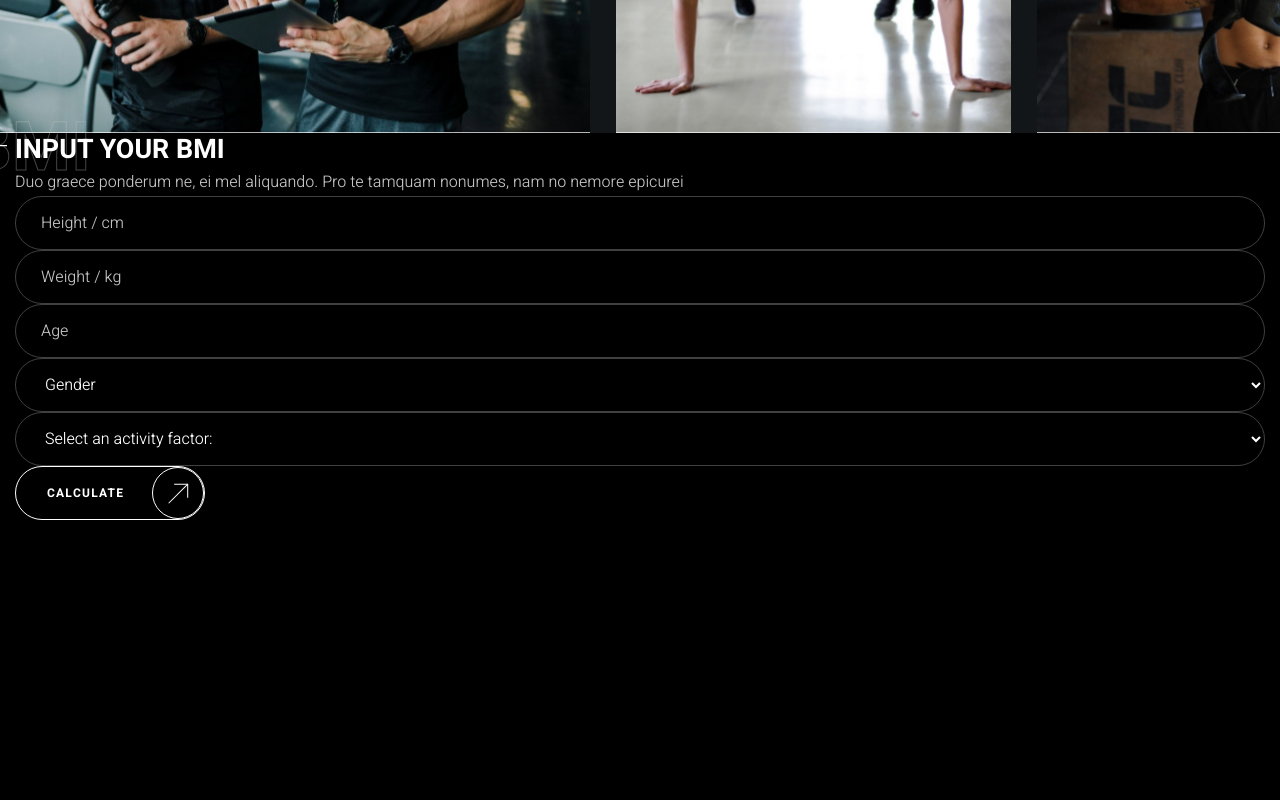
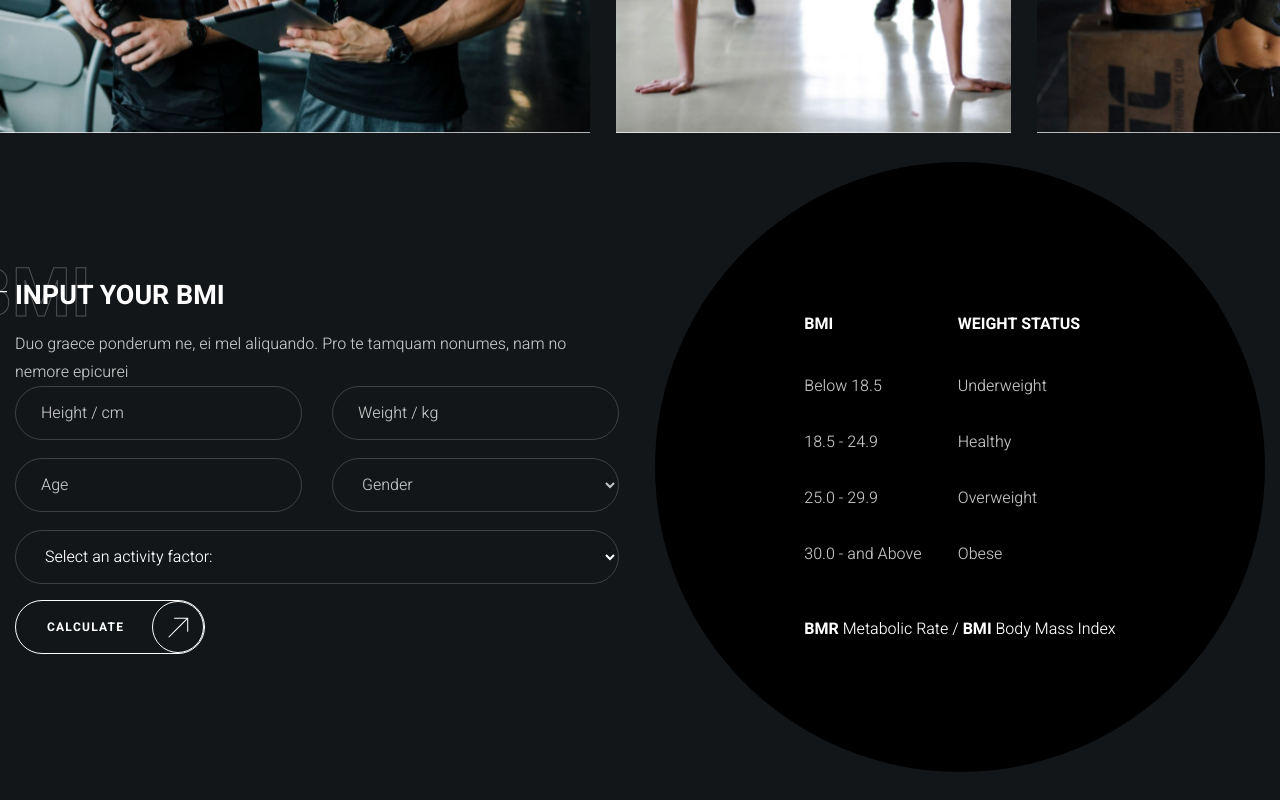
Before and after one commit to Leonid-Volochay/kropp-fitness, a plain HTML site: page index.html in a window 1280 px wide. Shown: the part 5720-6520 px from the top of the page. Before the commit the page ends 6240 px from the top, so only its background shows below. Drawn offline with Linux system fonts and the light colour scheme.

Commit message:
Создал и стилизовал блок Calculate

```diff
--- a/index.html
+++ b/index.html
@@ -14,11 +14,7 @@
 
     <header class="header">
         <a href="" class="header-logo">
-            <img class="header-logo-image"
-            src="./images/logo.png"
-            alt="logo KROPP"
-            width: 135px;
-            height: 25px;>
+            <img class="header-logo-image" src="./images/logo.png" alt="logo KROPP" width: 135px; height: 25px;>
         </a>
         <nav class="header-menu">
             <ul class="header-menu-list">
@@ -40,16 +36,10 @@
             </ul>
         </nav>
         <div class="header-actions">
-            <button
-            class="header-book-button button"
-            type="button"
-            onclick="openWindow()">
+            <button class="header-book-button button" type="button" onclick="openWindow()">
                 Book now
             </button>
-        <button
-        class="header-burger-button"
-        type="button"
-        title="Open menu">
+            <button class="header-burger-button" type="button" title="Open menu">
                 <span class="visually-hidden">Open menu</span>
                 <span class="header-burger-button-line"></span>
                 <span class="header-burger-button-line"></span>
@@ -64,7 +54,7 @@
             <h2 class="visually-hidden">Upcoming events</h2>
             <div class="banner-body">
                 <div class="banner-info">
-                New event<br/>
+                    New event<br />
                     coming up / <time datetime="06-07">june 7</time>&nbsp;-&nbsp;<time datetime="06-13">13</time>
                 </div>
                 <h3 class="banner-title">Crossfit</h3>
@@ -95,47 +85,35 @@
                 <li class="motivation-item">
                     <div class="motivation-card container">
                         <div class="motivation-card-body">
-                            <h3
-                            class="motivation-card-title backdrop-title title-medium"
-                            data-title="Strong">
-                                Be you, just stronger! <br/>
+                            <h3 class="motivation-card-title backdrop-title title-medium" data-title="Strong">
+                                Be you, just stronger! <br />
                                 Power is in you
                             </h3>
                             <div class="motivation-card-description">
-                                <p>Unum solum justo ex ius. Pro cu probo laboramus eius insolens euripidis te eos, ut agam tota.</p>
+                                <p>Unum solum justo ex ius. Pro cu probo laboramus eius insolens euripidis te eos, ut
+                                    agam tota.</p>
                             </div>
                             <a href="/" class="motivation-car-button button transparrent">View more</a>
                         </div>
-                        <img
-                        class="motivation-card-image"
-                        src="./images/motivation/1.jpg"
-                        alt="A man pulling himself up on a horizontal bar"
-                        width="518px"
-                        height="760px"
-                        >
+                        <img class="motivation-card-image" src="./images/motivation/1.jpg"
+                            alt="A man pulling himself up on a horizontal bar" width="518px" height="760px">
                     </div>
                 </li>
                 <li class="motivation-item">
                     <div class="motivation-card container">
                         <div class="motivation-card-body">
-                            <h3
-                            class="motivation-card-title backdrop-title title-medium"
-                            data-title="Start">
-                            Today is the best <br/>
+                            <h3 class="motivation-card-title backdrop-title title-medium" data-title="Start">
+                                Today is the best <br />
                                 day to start!
                             </h3>
                             <div class="motivation-card-description">
-                                <p>Sed abhorreant constituam consectetuer eu. At mei clita deserunt, his movet molestie nemore.</p>
+                                <p>Sed abhorreant constituam consectetuer eu. At mei clita deserunt, his movet molestie
+                                    nemore.</p>
                             </div>
                             <a href="/" class="motivation-car-button button transparrent">View more</a>
                         </div>
-                        <img
-                        class="motivation-card-image"
-                        src="./images/motivation/2.jpg"
-                        alt="A man with gntels shakes his biceps"
-                        width="518px"
-                        height="760px"
-                        >
+                        <img class="motivation-card-image" src="./images/motivation/2.jpg"
+                            alt="A man with gntels shakes his biceps" width="518px" height="760px">
                     </div>
                 </li>
             </ul>
@@ -144,62 +122,32 @@
             <h2 class="visually-hidden">Types of training</h2>
             <ul class="training-types-list">
                 <li class="training-types-item">
-                    <img
-                    src="./images/Training-types/1.svg"
-                    alt=""
-                    width="150"
-                    height="140"
-                    loading="lazy"
+                    <img src="./images/Training-types/1.svg" alt="" width="150" height="140" loading="lazy"
                         class="training-types-image">
                     <h3 class="training-type-item-title">Maxpump</h3>
                 </li>
                 <li class="training-types-item">
-                    <img
-                    src="./images/Training-types/2.svg"
-                    alt=""
-                    width="150"
-                    height="140"
-                    loading="lazy"
+                    <img src="./images/Training-types/2.svg" alt="" width="150" height="140" loading="lazy"
                         class="training-types-image">
                     <h3 class="training-type-item-title">aron gym</h3>
                 </li>
                 <li class="training-types-item">
-                    <img
-                    src="./images/Training-types/3.svg"
-                    alt=""
-                    width="150"
-                    height="140"
-                    loading="lazy"
+                    <img src="./images/Training-types/3.svg" alt="" width="150" height="140" loading="lazy"
                         class="training-types-image">
                     <h3 class="training-type-item-title">fit & tone</h3>
                 </li>
                 <li class="training-types-item">
-                    <img
-                    src="./images/Training-types/4.svg"
-                    alt=""
-                    width="150"
-                    height="140"
-                    loading="lazy"
+                    <img src="./images/Training-types/4.svg" alt="" width="150" height="140" loading="lazy"
                         class="training-types-image">
                     <h3 class="training-type-item-title">forza</h3>
                 </li>
                 <li class="training-types-item">
-                    <img
-                    src="./images/Training-types/5.svg"
-                    alt=""
-                    width="150"
-                    height="140"
-                    loading="lazy"
+                    <img src="./images/Training-types/5.svg" alt="" width="150" height="140" loading="lazy"
                         class="training-types-image">
                     <h3 class="training-type-item-title">balance fitness</h3>
                 </li>
                 <li class="training-types-item">
-                    <img
-                    src="./images/Training-types/6.svg"
-                    alt=""
-                    width="150"
-                    height="140"
-                    loading="lazy"
+                    <img src="./images/Training-types/6.svg" alt="" width="150" height="140" loading="lazy"
                         class="training-types-image">
                     <h3 class="training-type-item-title">body sculpt</h3>
                 </li>
@@ -207,10 +155,7 @@
         </section>
         <section class="join-us">
             <div class="join-us-video-wrapper">
-                <video src=""
-                 class="join-us-video"
-                 width="960px"
-                 height="600px"
+                <video src="" class="join-us-video" width="960px" height="600px"
                     poster="./images/video-placeholder.jpg"></video>
                 <button class="join-us-video-play-button">Play</button>
             </div>
@@ -218,27 +163,18 @@
                 <h2 class="join-us-title">Join us</h2>
                 <form class="join-us-form">
                     <header class="join-us-form-header">
-                        <h3
-                         class="goin-us-form-title backdrop-title title-big centered"
-                         data-title="Go!">Start here</h3>
+                        <h3 class="goin-us-form-title backdrop-title title-big centered" data-title="Go!">Start here
+                        </h3>
                         <div class="join-us-form-subtitle section-description">
                             fill the form below to start your journey
                         </div>
                     </header>
                     <div class="join-us-form-body">
                         <label class="visually-hidden" for="username">Name</label>
-                        <input
-                        id="username"
-                        class="join-us-form-input input"
-                        placeholder="name">
+                        <input id="username" class="join-us-form-input input" placeholder="name">
                         <label class="visually-hidden" for="Email">Email</label>
-                        <input
-                        type="email"
-                        id="Email"
-                        class="join-us-form-input input"
-                        placeholder="Email">
-                        <button class="join-us-form-button button transparrent"
-                        type="submit">
+                        <input type="email" id="Email" class="join-us-form-input input" placeholder="Email">
+                        <button class="join-us-form-button button transparrent" type="submit">
                             Subscribe
                         </button>
                     </div>
@@ -246,13 +182,10 @@
             </div>
         </section>
         <section class="location">
-            <img src="./images/map.jpg"
-            alt="Brnches on the map"
-            class="location-map-image"
-            width="960px" height="600px">
+            <img src="./images/map.jpg" alt="Brnches on the map" class="location-map-image" width="960px"
+                height="600px">
             <div class="location-body container-wide">
-                <h2 class="location-title backdrop-title title-medium centered"
-                data-title="Look">
+                <h2 class="location-title backdrop-title title-medium centered" data-title="Look">
                     Find us near you
                 </h2>
                 <div class="location-description">
@@ -268,8 +201,7 @@
         </section>
         <section class="famyli">
             <div class="famyli-header container">
-                <h2 class="famyli-title backdrop-title centered title-big"
-                data-title="Part">
+                <h2 class="famyli-title backdrop-title centered title-big" data-title="Part">
                     be a part of our fit family
                 </h2>
                 <div class="famyli-description section-description">
@@ -277,57 +209,39 @@
                 </div>
             </div>
             <div class="famyli-body container-wide">
-                <img src="./images/Famyli/1.jpg"
-                alt="training people" class="famyli-image"
-                width="414px" height="479px">
-                <img src="./images/Famyli/2.jpg"
-                alt="training people" class="famyli-image"
-                width="744px" height="479px">
-                <img src="./images/Famyli/3.jpg"
-                alt="training people" class="famyli-image"
-                width="396px" height="479px">
-                <img src="./images/Famyli/4.jpg"
-                alt="training people" class="famyli-image"
-                width="396px" height="479px">
-                <img src="./images/Famyli/1.jpg"
-                alt="training people" class="famyli-image"
-                width="414px" height="479px">
+                <img src="./images/Famyli/1.jpg" alt="training people" class="famyli-image" width="414px"
+                    height="479px">
+                <img src="./images/Famyli/2.jpg" alt="training people" class="famyli-image" width="744px"
+                    height="479px">
+                <img src="./images/Famyli/3.jpg" alt="training people" class="famyli-image" width="396px"
+                    height="479px">
+                <img src="./images/Famyli/4.jpg" alt="training people" class="famyli-image" width="396px"
+                    height="479px">
+                <img src="./images/Famyli/1.jpg" alt="training people" class="famyli-image" width="414px"
+                    height="479px">
             </div>
         </section>
         <section class="calculate">
             <div class="calculate-inner container">
                 <div class="calculate-body">
-                    <h2 class="calculate-title title-medium backdrop-title"
-                    data-title="bmi">Input your BMI</h2>
+                    <h2 class="calculate-title title-medium backdrop-title" data-title="bmi">Input your BMI</h2>
                     <div class="calculate-description">
                         <p>Duo graece ponderum ne, ei mel aliquando.
                             Pro te tamquam nonumes, nam no nemore epicurei</p>
                     </div>
                     <form class="calculate-form">
-                        <div class="calculate-from-body">
+                        <div class="calculate-form-body">
                             <label class="visually-hidden" for="height">Height</label>
-                        <input
-                        type="number"
-                        id="height"
-                        class="calculate-input input"
-                        placeholder="Height / cm">
+                            <input type="number" id="height" class="calculate-input input" placeholder="Height / cm">
 
                             <label class="visually-hidden" for="weight">Weight</label>
-                        <input
-                        type="number"
-                        id="weight"
-                        class="calculate-input input"
-                        placeholder="Weight / kg">
+                            <input type="number" id="weight" class="calculate-input input" placeholder="Weight / kg">
 
                             <label class="visually-hidden" for="age">Age</label>
-                        <input
-                        type="number"
-                        id="age"
-                        class="calculate-input input"
-                        placeholder="Age">
+                            <input type="number" id="age" class="calculate-input input" placeholder="Age">
 
                             <label class="visually-hidden" for="gender"></label>
-                        <select class="calculate-input input" id="gender">
+                            <select class="calculate-input input" id="gender" required>
                                 <option value="" disabled selected>Gender</option>
                                 <option value="male">Male</option>
                                 <option value="female">Female</option>
@@ -340,11 +254,46 @@
                                 <option value="female">2</option>
                             </select>
                         </div>
-                        <button class="calculate-from-button button transparrent"
-                        type="submit">
+                        <button class="calculate-from-button button transparrent" type="submit">
                             Calculate
                         </button>
                     </form>
+                    </div>
+                    <div class="calculate-table-wrapper">
+                        <table class="calculate-table">
+                            <thead>
+                                <tr>
+                                    <th>BMI</th>
+                                    <th>Weight status</th>
+                                </tr>
+                            </thead>
+                            <tbody>
+                                <tr>
+                                    <td>Below 18.5</td>
+                                    <td>Underweight</td>
+                                </tr>
+                                <tr>
+                                    <td>18.5 - 24.9</td>
+                                    <td>Healthy</td>
+                                </tr>
+                                <tr>
+                                    <td>25.0 - 29.9</td>
+                                    <td>Overweight</td>
+                                </tr>
+                                <tr>
+                                    <td>30.0 - and Above</td>
+                                    <td>Obese</td>
+                                </tr>
+                            </tbody>
+                            <tfoot>
+                                <tr>
+                                    <td colspan="2">
+                                        <b>BMR</b>  Metabolic Rate / <b>BMI</b>  Body Mass Index
+                                    </td>
+                                </tr>
+                            </tfoot>
+                        </table>
+                    </div>
                 </div>
             </div>
         </section>
--- a/style.css
+++ b/style.css
@@ -145,7 +145,8 @@ h1, h2, h3, h4, h5, h6  {
     color: var(--color-light);
 }
 
-.input::placeholder {
+.input::placeholder,
+select.input:invalid {
     color: var(--color-light-gray);
 }
 
@@ -157,6 +158,18 @@ h1, h2, h3, h4, h5, h6  {
     background-color: var(--color-light-gray);
     color: var(--color-dark);
     outline: none;
+}
+
+/* Chrome, Safari, Edge, Opera */
+input::-webkit-outer-spin-button,
+input::-webkit-inner-spin-button {
+  -webkit-appearance: none;
+  margin: 0;
+}
+
+/* Firefox */
+input[type=number] {
+  -moz-appearance: textfield;
 }
 
 .button.transparrent {
@@ -600,6 +613,88 @@ h1, h2, h3, h4, h5, h6  {
     scroll-snap-align: start;
 }
 
+.calculate {
+    background-color: var(--color-light-dark);
+    padding-block: 146px;
+}
+
+.calculate-inner {
+    display: flex;
+    align-items: center;
+    column-gap: 36px;
+}
+
+.calculate-body {
+    flex-grow: 1;
+    max-width: 627px;
+
+}
+
+.calculate-form-body {
+    display: grid;
+    grid-template-columns: repeat(2, 1fr);
+    gap: 18px 30px;
+}
+
+.calculate-input.wide {
+    grid-column: -1/1;
+}
+
+.calculate-title:not(:last-child) {
+margin-bottom: 16px;
+}
+
+.calculate-desciption:not(:last-child) {
+    margin-bottom: 30px;
+    max-width: 385px;
+}
+
+.calculate-form-body:not(:last-child) {
+    margin-bottom: 16px;
+    }
+
+.calculate-table-wrapper {
+    position: relative;
+    width: 100%;
+    max-width: 610px;
+    display: flex;
+    justify-content: center;
+    align-items: center;
+}
+
+.calculate-table-wrapper::before {
+    content: '';
+    position: absolute;
+    top: 50%;
+    left: 50%;
+    translate: -50% -50%;
+    width: 100%;
+    aspect-ratio: 1;
+    background-color: var(--color-dark);
+    border-radius: 50%;
+}
+
+.calculate-table {
+    position: relative;
+    border-collapse: collapse;
+}
+
+.calculate-table th {
+    padding-block: 20px;
+    text-align: left;
+    text-transform: uppercase;
+    color: var(--color-light);
+}
+
+.calculate-table td {
+    padding-block: 14px;
+}
+
+.calculate-table tfoot td {
+    padding-top: 33px;
+    padding-bottom: 0;
+    color: var(--color-light);
+}
 
 @media (max-width: 1919px) {
     .motivation-card-image {
```
Lines whose indentation alone changed are shown as unchanged.
